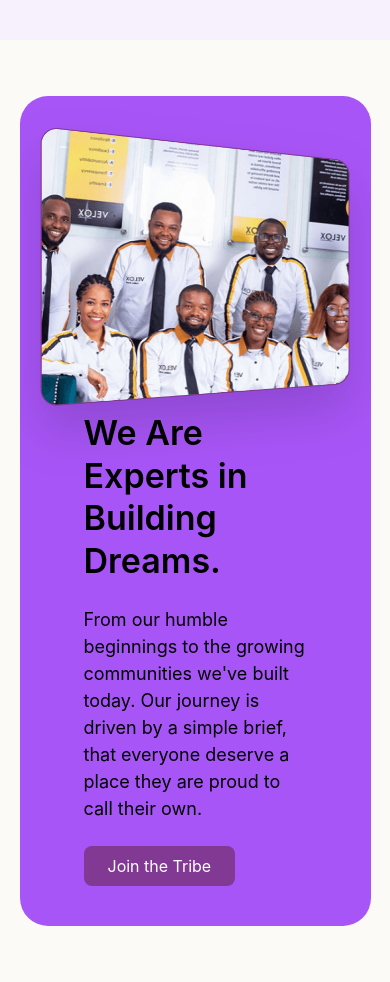
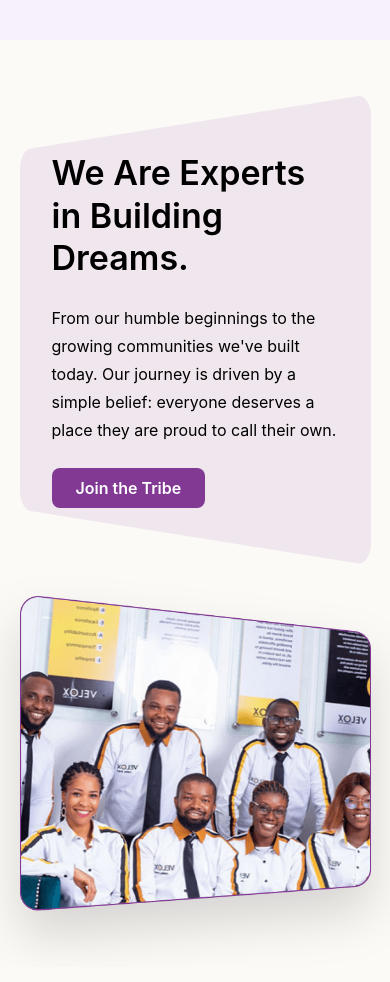
Before and after one commit to Frokesy/ownage, a React (Vite) app: page / in a window 390 px wide. Shown: the part 3645-4627 px from the top of the page. Built offline with nearby package versions, Linux system fonts and the light colour scheme.

Commit message:
modified experts page for mobile screens

```diff
--- a/src/components/home/Experts.tsx
+++ b/src/components/home/Experts.tsx
@@ -1,33 +1,55 @@
 const Experts = () => {
+  const expertCopy = (
+    <div className="relative max-w-xl space-y-6 lg:px-10">
+      <h2 className="text-[34px] font-semibold leading-tight sm:text-[44px] lg:text-[52px]">
+        We Are Experts in Building Dreams.
+      </h2>
+      <p className="text-base leading-7 sm:text-[18px] sm:leading-8">
+        From our humble beginnings to the growing communities we've built
+        today. Our journey is driven by a simple belief: everyone deserves a
+        place they are proud to call their own.
+      </p>
+      <button className="rounded-lg text-white px-6 py-2 font-semibold bg-purple-20 transition hover:bg-purple-600">
+        Join the Tribe
+      </button>
+    </div>
+  );
+
   return (
     <section className="mx-auto my-14 w-[90%] max-w-7xl lg:my-24">
-      <div className="relative isolate flex min-h-[620px] flex-col justify-end overflow-hidden rounded-[28px] bg-purple-500 px-6 pb-10 pt-[78vw] sm:min-h-[680px] sm:px-10 sm:pt-[520px] lg:min-h-[570px] lg:justify-center lg:overflow-visible lg:rounded-none lg:bg-transparent lg:py-16 lg:pl-[48%] lg:pr-[6%]">
+      <div className="flex flex-col gap-8 lg:hidden">
+        <div className="relative isolate flex min-h-[410px] items-center px-8 py-14 sm:min-h-[430px] sm:px-14">
+          <img
+            src="/experts-purple-bg.png"
+            alt=""
+            aria-hidden="true"
+            className="pointer-events-none absolute inset-0 -z-10 h-full w-full"
+          />
+          {expertCopy}
+        </div>
+
+        <img
+          src="/experts-bg.png"
+          alt="The Ownage property experts"
+          className="w-full object-contain drop-shadow-2xl"
+        />
+      </div>
+
+      <div className="relative isolate hidden min-h-[570px] items-center overflow-visible py-16 pl-[48%] pr-[6%] lg:flex">
         <img
           src="/experts-purple-bg.png"
           alt=""
           aria-hidden="true"
-          className="pointer-events-none absolute inset-0 -z-20 hidden h-full w-full lg:block"
+          className="pointer-events-none absolute inset-0 -z-20 h-full w-full"
         />
 
         <img
           src="/experts-bg.png"
           alt="The Ownage property experts"
-          className="absolute left-1/2 top-8 -z-10 w-[88%] max-w-[584px] -translate-x-1/2 object-contain drop-shadow-2xl sm:w-[560px] lg:left-[-1.5%] lg:top-1/2 lg:w-[50%] lg:-translate-x-0 lg:-translate-y-1/2 lg:-rotate-2"
+          className="absolute left-[-1.5%] top-1/2 -z-10 w-[50%] max-w-[584px] -translate-y-1/2 -rotate-2 object-contain drop-shadow-2xl"
         />
 
-        <div className="relative max-w-xl space-y-6 px-10">
-          <h2 className="mt-3 text-[34px] font-semibold leading-tight sm:text-[44px] lg:text-[52px]">
-            We Are Experts in Building Dreams.
-          </h2>
-          <p className="text-[18px]">
-            From our humble beginnings to the growing communities we've built
-            today. Our journey is driven by a simple brief, that everyone
-            deserve a place they are proud to call their own.
-          </p>
-          <button className="bg-purple-20 text-white py-2 px-6 rounded-lg">
-            Join the Tribe
-          </button>
-        </div>
+        {expertCopy}
       </div>
     </section>
   );
```
